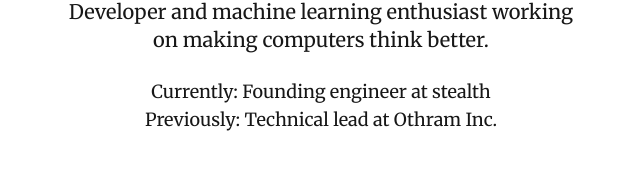
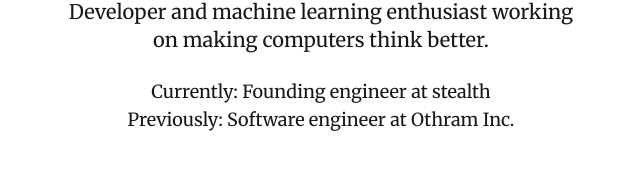
Before and after one commit to kevingma/kevin.ma, a Next.js app: page / in a window 1280 px wide. Shown: the part 344-516 px from the top of the page, without its empty margins (319-959 px from the left). Built offline with nearby package versions, Linux system fonts and the light colour scheme.

Commit message:
role change

```diff
--- a/src/app/page.tsx
+++ b/src/app/page.tsx
@@ -13,7 +13,7 @@
         </p>
         <p className="text-lg mt-6">
           Currently: Founding engineer at stealth<br />
-          Previously: Technical lead at Othram Inc.
+          Previously: Software engineer at Othram Inc.
         </p>
       </main>
 
```
